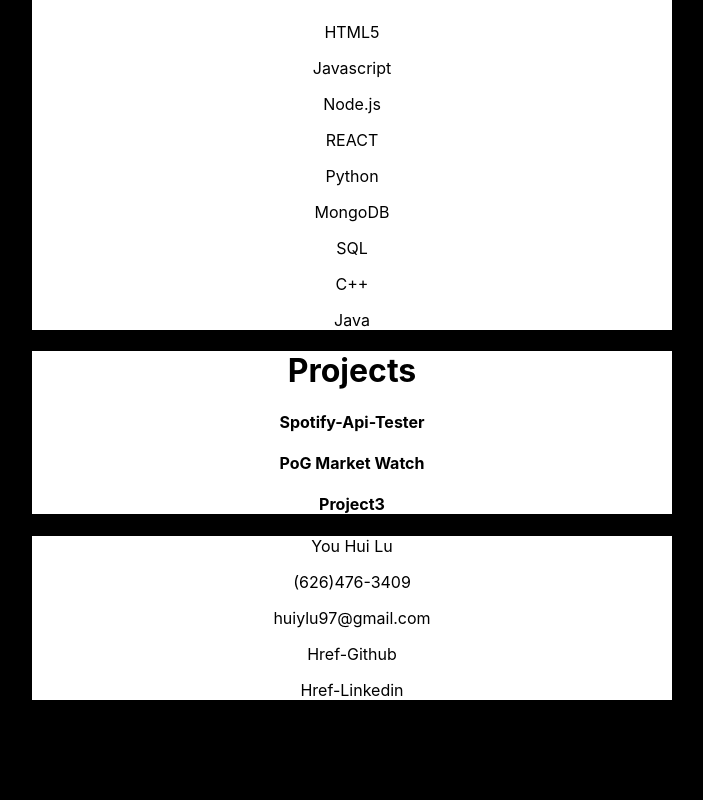
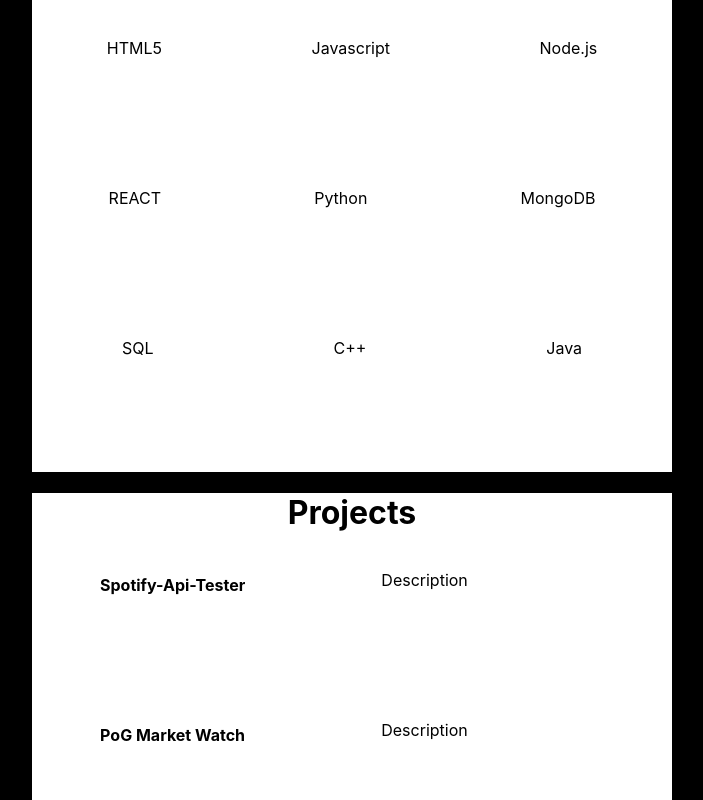
Before and after one commit to huiylu/Portfolio, a React (Create React App) app: page / in a window 1280 px wide. Shown: the part 860-1660 px from the top of the page, without its empty margins (288-991 px from the left). Before the commit the page ends 1576 px from the top, so only its background shows below. Built offline with nearby package versions, Linux system fonts and the light colour scheme.

Commit message:
Needs more css word

```diff
--- a/src/App.css
+++ b/src/App.css
@@ -55,4 +55,18 @@
   background-color: white;
   margin:auto;
   width: 50%;
+
 }
+
+.block {
+  display: grid;
+  grid: 150px / auto auto auto;
+  justify-content:space-around;
+
+}
+
+.project{
+  display: grid;
+  grid: 150px / auto auto auto;
+  justify-content:space-around;
+}
--- a/src/component/Projects.js
+++ b/src/component/Projects.js
@@ -2,14 +2,17 @@
     return(
         <div className="info-block">
             <h1>Projects</h1>
-            <div>
+            <div className="project">
                 <h4>Spotify-Api-Tester</h4>
+                <p>Description</p>
             </div>
-            <div>
+            <div className="project">
                 <h4>PoG Market Watch</h4>
+                <p>Description</p>
             </div>
-            <div>
+            <div className="project">
                 <h4>Project3</h4>
+                <p>Description</p>
             </div>
         </div>
     )
--- a/src/component/Skills.js
+++ b/src/component/Skills.js
@@ -2,17 +2,17 @@
     return(
         <div className="info-block">
             <h1>Skills</h1>
-            <div>
+            <div className="block">
                 <p>HTML5</p>
                 <p>Javascript</p>
                 <p>Node.js</p>
             </div>
-            <div>
+            <div className="block">
                 <p>REACT</p>
                 <p>Python</p>
                 <p>MongoDB</p>
             </div>
-            <div>
+            <div className="block">
                 <p>SQL</p>
                 <p>C++</p>
                 <p>Java</p>
```
